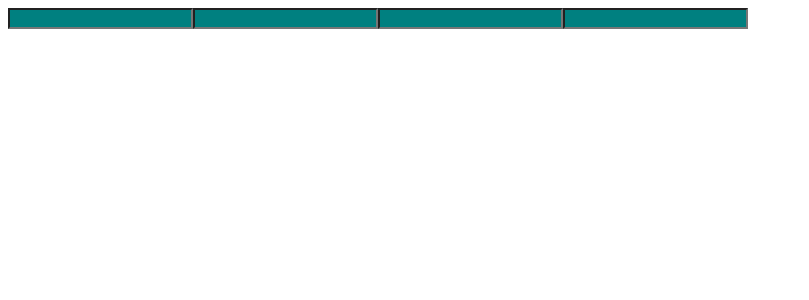
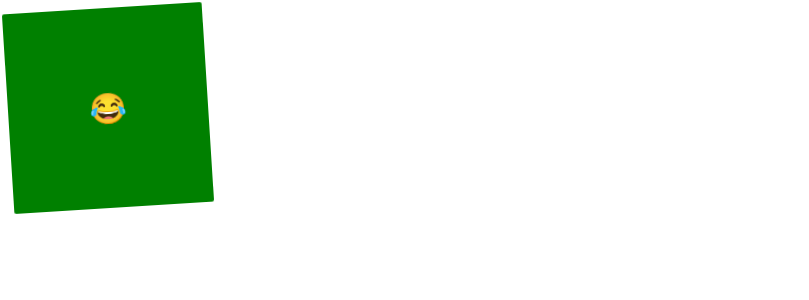
Before and after one commit to taehyeon0412/react_master_study, a React (Create React App) app: page / in a window 1280 px wide. Shown: the top 300 px of the page, without its empty margins (0-809 px from the left). Built offline with nearby package versions, Linux system fonts and the light colour scheme.

Commit message:
style component study (5)
스타일컴포넌트에서 애니메이션을 쓰려면 import에 {keyframes}를 추가한다

```diff
--- a/src/App.js
+++ b/src/App.js
@@ -1,21 +1,48 @@
-import styled from "styled-components";
+import styled, { keyframes } from "styled-components";
 
-const Father = styled.div`
+const Wrapper = styled.div`
   display: flex;
 `;
 
-const Input = styled.input.attrs({ required: true })`
-  background-color: teal;
+const boxAni = keyframes`
+  0% {
+    transform:rotate(0deg); //deg = degree(각도)
+    border-radius:0px;
+  }
+  50% {
+    border-radius:100px;
+  }
+  100% {
+    transform:rotate(360deg);
+    border-radius:0px;
+  }
+
+`;
+
+const Box = styled.div`
+  height: 200px;
+  width: 200px;
+  background-color: green;
+  animation: ${boxAni} 2s linear infinite;
+  display: flex;
+  justify-content: center;
+  align-items: center;
+  span {
+    font-size: 30px;
+    &:hover {
+      font-size: 60px;
+    }
+  } //Box안에 있는 개체를 컴포넌트 스타일 안에 쓸 수 있다.
+  //&는 바로위의 태그를 뜻함 span:hover 대신 &:hover로 짧게 쓸 수 있다.
 `;
 
 function App() {
   return (
-    <Father>
-      <Input />
-      <Input />
-      <Input />
-      <Input />
-    </Father>
+    <Wrapper>
+      <Box>
+        <span>😂</span>
+      </Box>
+    </Wrapper>
   );
 }
 
@@ -30,3 +57,7 @@
 /*공통된속성을 attrs를 이용하여 한번에 부여할 수 있다.
 attrs = Attributes(속성) 줄임말
 */
+
+/* 스타일컴포넌트에서 애니메이션을 쓰려면 import에 {keyframes}를 추가한다
+
+ */
```
